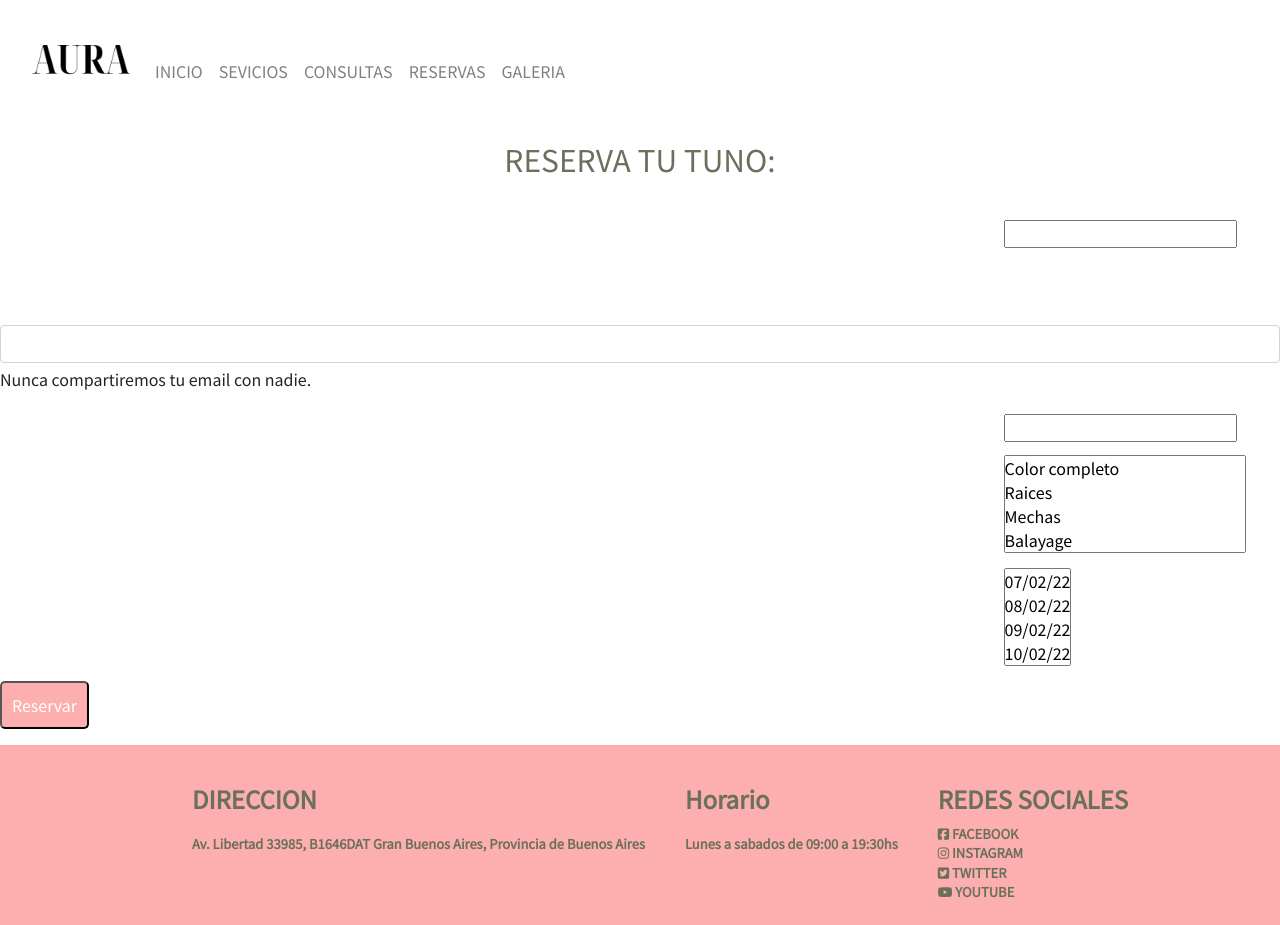
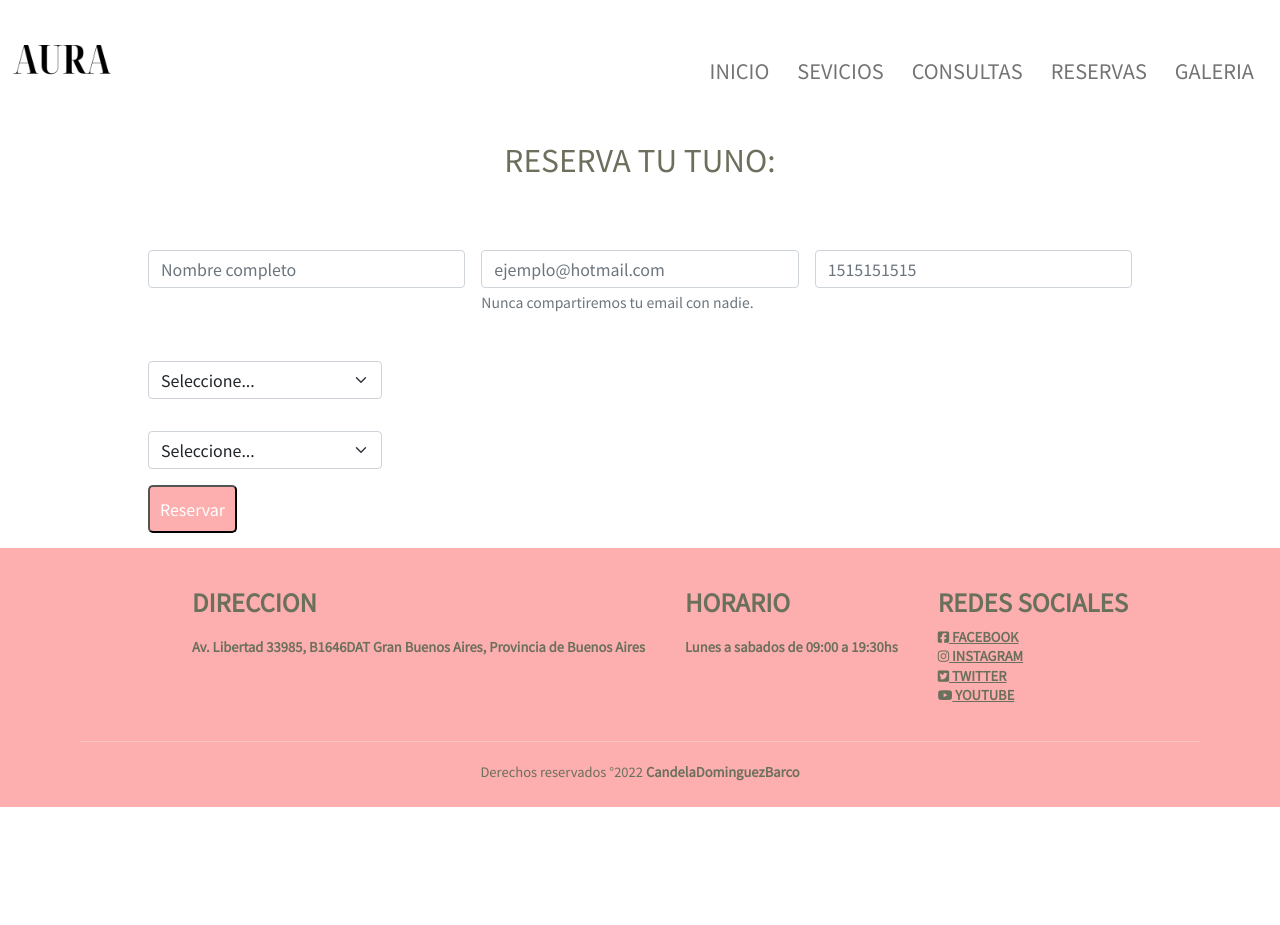
Before and after one commit to CandelaDB/peluqueria-dominguezbarco, a plain HTML site: page pages/reservas.html in a window 1280 px wide. Shown: the top 925 px of the page. After the commit the page ends 807 px from the top, so only its background shows below. Drawn offline with nearby package versions, Linux system fonts and the light colour scheme.

Commit message:
modifique reservas y aplique bootstrap para el formulario

```diff
--- a/css/style.css
+++ b/css/style.css
@@ -235,19 +235,22 @@ input textarea{
     color: #fff;
     padding: 10px;
     border-radius: 5px;
+    transition-property: background-color color;
 }
 #boton:hover {
     cursor: pointer;
+    transition: .5s;
+    background-color: #fff;
+    color: #FDAEAE;
 }
 /*reservas*/
-label{
-text-align: justify;
-}
-div label{
+.reserv{
+    text-align: justify;
     font-family: 'Noto Sans KR', sans-serif;
     width: 1000px;
     margin: auto;
-    padding: 15px 5px;
+    padding-bottom: 15px;
+    padding-top: 5px;
     color: #fff;
     margin-top: 10px;
     box-sizing: border-box;
--- a/pages/reservas.html
+++ b/pages/reservas.html
@@ -1,8 +1,8 @@
 <!DOCTYPE html>
 <html lang="en">
 <head>
-    <link rel="stylesheet" href="../css/bootstrap.min.css">
-    <link rel="stylesheet" href="../css/style.css">
+<!-- CSS only -->
+    <link href="https://cdn.jsdelivr.net/npm/bootstrap@5.1.3/dist/css/bootstrap.min.css" rel="stylesheet" integrity="sha384-1BmE4kWBq78iYhFldvKuhfTAU6auU8tT94WrHftjDbrCEXSU1oBoqyl2QvZ6jIW3" crossorigin="anonymous">      <link rel="stylesheet" href="../css/style.css">
     <link rel="preconnect" href="https://fonts.googleapis.com">
     <link rel="preconnect" href="https://fonts.gstatic.com" crossorigin>
     <link href="https://fonts.googleapis.com/css2?family=Noto+Sans+KR&display=swap" rel="stylesheet">
@@ -21,64 +21,85 @@
             </button>
             <div class="collapse navbar-collapse" id="navbarSupportedContent">
                 <ul class="navbar-nav ms-auto mb-2 mb-lg-0">
-                <li class="nav-item">
+                <li class="nav-item menuderecha">
                     <a class="nav-link" aria-current="page" href="../index.html">INICIO</a>
                 </li>
-                <li class="nav-item">
+                <li class="nav-item menuderecha">
                     <a class="nav-link" href="./servicios.html">SEVICIOS</a>
                 </li>
-                <li class="nav-item">
+                <li class="nav-item menuderecha">
                     <a class="nav-link" aria-current="page" href="./consultas.html">CONSULTAS</a>
                 </li>
-                <li class="nav-item">
+                <li class="nav-item menuderecha">
                     <a class="nav-link" aria-current="page" href="./reservas.html">RESERVAS</a>
                 </li>
-                <li class="nav-item">
+                <li class="nav-item menuderecha">
                     <a class="nav-link" aria-current="page" href="./galeria.html">GALERIA</a>
                 </li>
                 </ul>
             </div>
             </div>
         </nav>
-        </header>
+    </header>
 <main>
     <h2>RESERVA TU TUNO:</h2>
-        <form>
-    <div class="mb-3">
-        <label for="name">Nombre:</label>
-        <input type="text" id="name">
-    <label for="exampleInputEmail1" class="form-label">Email:</label>
-        <input type="email" class="form-control" id="exampleInputEmail1" aria-describedby="emailHelp">
-        <div id="emailHelp" class="form-text">Nunca compartiremos tu email con nadie.</div>
-    <label for="Tel">Tel:</label>
-        <input type="tel" id="Tel">
-        <label for="disabledSelect" class="form-label">Seleccionar servicios:</label>
-        <select name="Seleccion de servicios" multiple id="disabledSelect" class="form-select">
-            <option value="Color completo">Color completo</option>
-            <option value="Raices">Raices</option>
-            <option value="Mechas">Mechas</option>
-            <option value="Balayage">Balayage</option>
-            <option value="Corte">Corte</option>
-            <option value="Peinado">Peinado</option>
-            <option value="Corte mas peinado">Corte mas peinado</option>
-            <option value="Lavado simple">Lavado simple</option>
-            <option value="Lavado con ampolla">Lavado con ampolla</option>
-            <option value="Tratamiento de keratina">Tratamiento de keratina</option>
-            <option value="Tratamiento de alizado brasilero">Tratamiento de alizado brasilero</option>
-            </select>
-            <label for="disabledSelect" class="form-label">Fecha:</label>
-            <select name="Seleccion de servicios" multiple id="disabledSelect" class="form-select">
-            <option value="07/02/22">07/02/22</option>
-            <option value="08/02/22">08/02/22</option>
-            <option value="09/02/22">09/02/22</option>
-            <option value="10/02/22">10/02/22</option>
-            <option value="11/02/22">11/02/22</option>
-            <option value="12/02/22">12/02/22</option>
+    <form class="row g-3 needs-validation reserv" novalidate>
+        <div class="col-md-4 position-relative">
+        <label for="validationTooltip01" class="form-label">Nombre:</label>
+        <input type="text" class="form-control" id="validationTooltip01" placeholder="Nombre completo" required>
+        <div class="valid-tooltip">
+            Looks good!
+        </div>
+        </div>
+        <div class="col-md-4 position-relative">
+            <label for="validationTooltip01" class="form-label">Email:</label>
+            <input type="email" class="form-control" placeholder="ejemplo@hotmail.com" required/>
+            <div id="emailHelp" class="form-text">Nunca compartiremos tu email con nadie.</div>
+        <div class="valid-tooltip">
+            Looks good!
+        </div>
+        </div>
+        <div class="col-md-4 position-relative">
+            <label for="validationTooltip01" class="form-label">Tel:</label>
+            <input type="text" class="form-control" id="validationTooltip01" placeholder="1515151515" required>
+            <div class="valid-tooltip">
+                Looks good!
+            </div>
+        </div>
+        <div class="col-md-3 position-relative">
+        <label for="validationTooltip04" class="form-label">Seleccionar servicio:</label>
+        <select class="form-select" id="validationTooltip04" required>
+            <option selected disabled value="">Seleccione...</option>
+            <option>Color</option>
+            <option>Color completo</option>
+            <option>Raices</option>
+            <option>Lavado y secado con ampolla</option>
+            <option>Lavado y secado</option>
+            <option>Tratamiento de alisado brasilero</option>
+            <option>Tratamiento de keratina</option>
+            <option>Corte</option>
+            <option>Corte y peinado</option>
+            <option>Peinado</option>
         </select>
-        <br>
-    <button type="submit" id="boton">Reservar</button>
+        <div class="col-mb-3 position-relative">
+            <label for="validationTooltip01" class="form-label">Seleccionar fecha y horario:</label>
+        <select class="form-select" id="validationTooltip01" required>
+            <option selected disabled value="">Seleccione...</option>
+            <option>07/03/2022 09:30</option>
+            <option>07/03/2022 12:30</option>
+            <option>07/03/2022 15:30</option>
+            <option>07/03/2022 18:00</option>
+            <option>08/03/2022 09:30</option>
+            <option>08/03/2022 12:30</option>
+            <option>08/03/2022 15:30</option>
+            <option>08/03/2022 18:00</option>
+        </select>
         </div>
-</form>
+        </div>
+        <div class="col-12">
+            <button type="submit" id="boton">Reservar</button>
+        </div>
+    </form>
 </main>
 <footer>
     <div class="container__footer">
@@ -89,7 +110,7 @@
         <p>Av. Libertad 33985, B1646DAT Gran Buenos Aires, Provincia de Buenos Aires</p>
     </div>
     <div class="box__footer">
-        <h4>Horario</h4>
+        <h4>HORARIO</h4>
         <p>Lunes a sabados de 09:00 a 19:30hs</p>
     </div>
     <div class="box__footer">
@@ -106,5 +127,7 @@
         <b>CandelaDominguezBarco</b></p>
     </div>
 </footer>
+<!-- JavaScript Bundle with Popper -->
+<script src="https://cdn.jsdelivr.net/npm/bootstrap@5.1.3/dist/js/bootstrap.bundle.min.js" integrity="sha384-ka7Sk0Gln4gmtz2MlQnikT1wXgYsOg+OMhuP+IlRH9sENBO0LRn5q+8nbTov4+1p" crossorigin="anonymous"></script>
 </body>
 </html>
```
